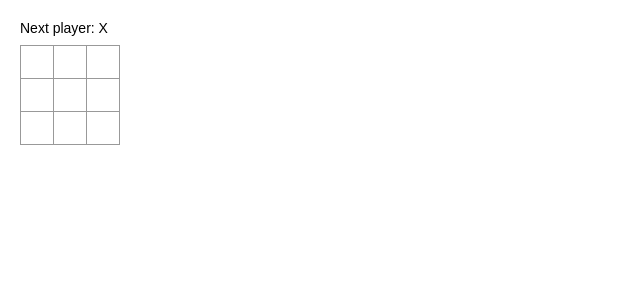
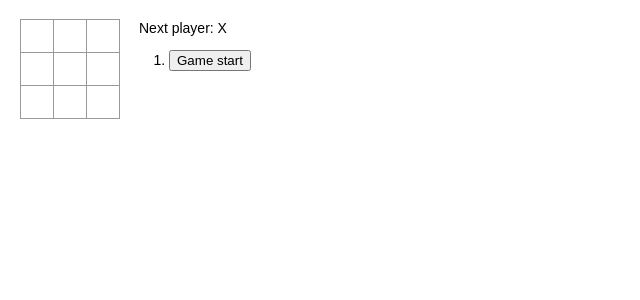
Before and after one commit to krock01/reactframework, a React app: page / in a window 1280 px wide. Shown: the top 300 px of the page, without its empty margins (0-640 px from the left). Built offline with nearby package versions, Linux system fonts and the light colour scheme.

Commit message:
完成游戏

```diff
--- a/src/components/board.jsx
+++ b/src/components/board.jsx
@@ -1,56 +1,17 @@
 import React,{Component} from 'react';
 import Square from './square';
+
 export default class Board extends Component{
-  constructor(){
-    super();
-    this.state={
-      squares: Array(9).fill(null),
-      xIsNext:true
-    }
-  }
-  handleClick(i){
-    const squares = this.state.squares.slice();
-    if (calculateWinner(squares) || squares[i]) {
-      return;
-    }
-    squares[i] = this.state.xIsNext?'X':'O';
-    this.setState({squares:squares,xIsNext:!this.state.xIsNext});
-  }
-  calculateWinner(squares) {
-    const lines = [
-      [0, 1, 2],
-      [3, 4, 5],
-      [6, 7, 8],
-      [0, 3, 6],
-      [1, 4, 7],
-      [2, 5, 8],
-      [0, 4, 8],
-      [2, 4, 6],
-    ];
-    for (let i = 0; i < lines.length; i++) {
-      const [a, b, c] = lines[i];
-      if (squares[a] && squares[a] === squares[b] && squares[a] === squares[c]) {
-        return squares[a];
-      }
-    }
-    return null;
-  }
+
+
   renderSquare(i){
     return (
-      <Square value={this.state.squares[i]} onClick={()=>this.handleClick(i)}/>
+      <Square value={this.props.squares[i]} onClick={()=>this.props.onClick(i)}/>
     )
   }
   render(){
-    const winner = this.calculateWinner(this.state.squares);
-    let status;
-    if (winner) {
-      status = 'Winner: ' + winner;
-    } else {
-      status = 'Next player: ' + (this.state.xIsNext ? 'X' : 'O');
-    }
     return (
     <div>
-        <div className="status">{status}</div>
         <div className="board-row">
           {this.renderSquare(0)}
           {this.renderSquare(1)}
--- a/src/components/game.jsx
+++ b/src/components/game.jsx
@@ -1,16 +1,71 @@
-import React,{Component} from 'react';
+import React, { Component } from 'react';
 import Board from './board';
+import calculateWinner from '../utils/util';
 
-export default class Game extends Component{
-  render(){
+export default class Game extends Component {
+  constructor() {
+    super();
+    this.state = {
+      history: [
+        {
+          squares: Array(9).fill(null)
+        }
+      ],
+      xIsNext: true,
+      stepNumber:0
+    };
+  }
+  handleClick(i) {
+    const history = this.state.history.slice(0,this.state.stepNumber+1);
+    const current = history[history.length - 1];
+    const squares = current.squares.slice();
+    if (calculateWinner(squares) || squares[i]) {
+      return;
+    }
+    squares[i] = this.state.xIsNext ? 'X' : 'O';
+    this.setState({
+      history: history.concat([{squares:squares}]) ,
+      xIsNext: !this.state.xIsNext,
+      stepNumber: history.length
+     });
+  }
+  jumpTo(step){
+    this.setState({
+      stepNumber: step,
+      xIsNext: (step % 2) ? false : true,
+    });
+  }
+  render() {
+    const history = this.state.history;
+    const current = history[this.state.stepNumber];
+    const winner = calculateWinner(current.squares);
+
+    let status;
+    if (winner) {
+      status = 'Winner: ' + winner;
+    } else {
+      status = 'Next player: ' + (this.state.xIsNext ? 'X' : 'O');
+    }
+    const moves = history.map((step, move) => {
+      const desc = move ?
+        'Move #' + move :
+        'Game start';
+      return (
+        <li key={move}>
+          <button onClick={() => this.jumpTo(move)}>{desc}</button>
+        </li>
+      );
+    });
     return (
       <div className="game">
         <div className="game-board">
-          <Board />
+          <Board squares={current.squares} onClick={(i) => this.handleClick(i)} />
         </div>
         <div className="game-info">
-          <div>{/* status */}</div>
-          <ol>{/* TODO */}</ol>
+          <div>{status}</div>
+          <ol>
+            {moves}
+          </ol>
         </div>
       </div>
     );
--- /dev/null
+++ b/src/utils/util.js
@@ -0,0 +1,20 @@
+function calculateWinner(squares) {
+    const lines = [
+      [0, 1, 2],
+      [3, 4, 5],
+      [6, 7, 8],
+      [0, 3, 6],
+      [1, 4, 7],
+      [2, 5, 8],
+      [0, 4, 8],
+      [2, 4, 6],
+    ];
+    for (let i = 0; i < lines.length; i++) {
+      const [a, b, c] = lines[i];
+      if (squares[a] && squares[a] === squares[b] && squares[a] === squares[c]) {
+        return squares[a];
+      }
+    }
+    return null;
+  }
+  export default calculateWinner;
```
